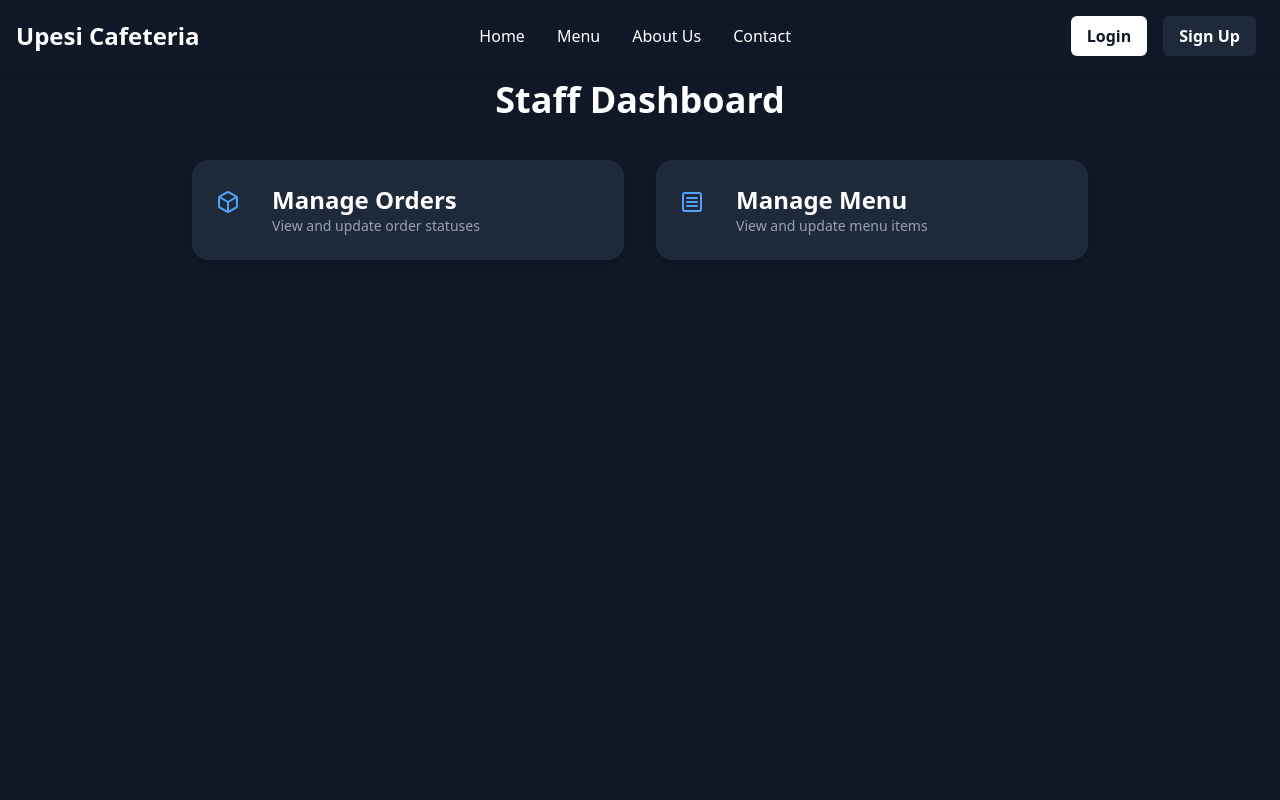
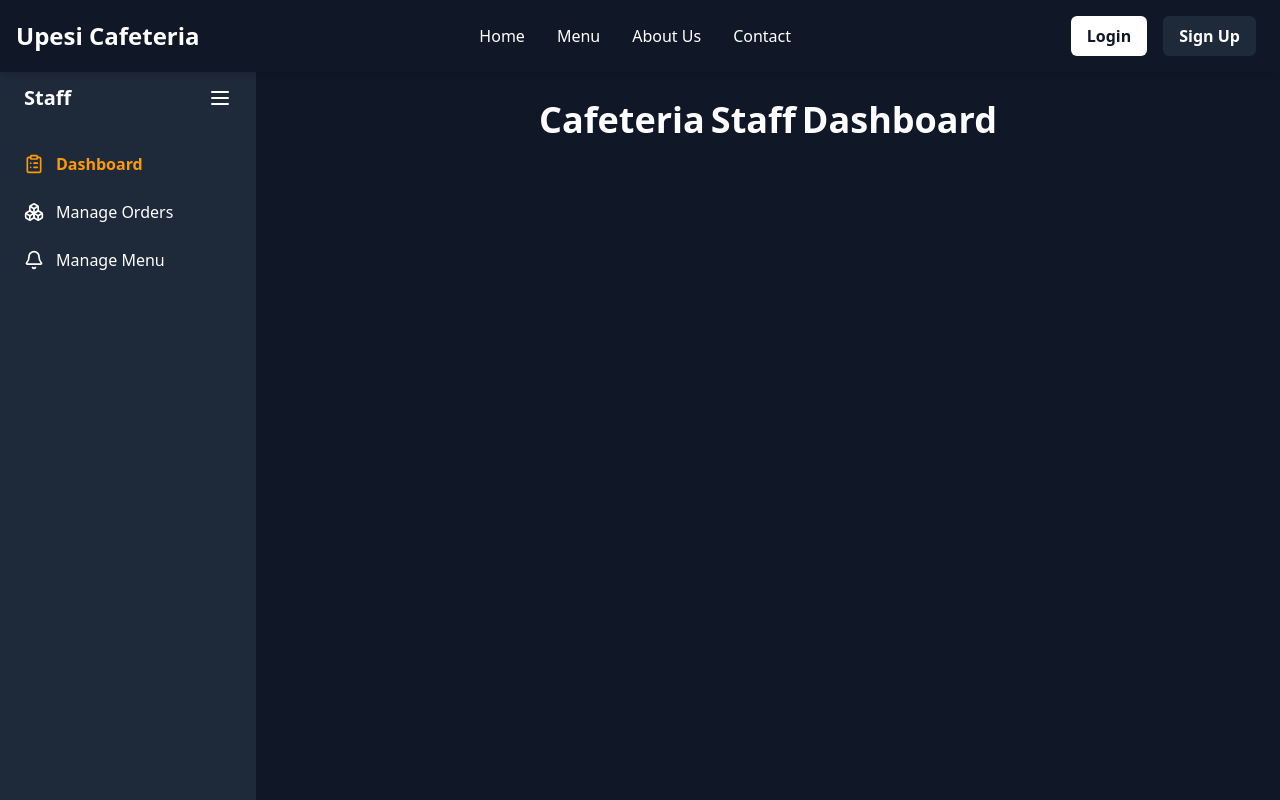
Before and after one commit to jasonAnyango/CSProject1-UpesiCafeteria, a React (Vite) app in the folder frontend/: page /staff in a window 1280 px wide. Shown: the top 800 px of the page. Built offline with nearby package versions, Linux system fonts and the light colour scheme.

Commit message:
Functional StaffDashboard, Updated Menu, Updated Delivery locations

```diff
--- a/frontend/src/App.jsx
+++ b/frontend/src/App.jsx
@@ -12,7 +12,6 @@ import Checkout from "./pages/Checkout.jsx"
 import Payment from "./pages/Payment.jsx"
 import MyOrders from "./pages/MyOrders.jsx"
 import Administrator from "./pages/Administrator.jsx"
-//import StaffDashboard from "./pages/StaffDashboard.jsx"
 import Verify from "./pages/Verify.jsx"
 import ForgotPassword from "./pages/ForgotPassword.jsx"
 import VerifyResetOtp from "./pages/VerifyResetOtp.jsx"
@@ -51,7 +50,7 @@ const App = () => {
             <Route path="/checkout" element={<Checkout/>}></Route>
             <Route path="/payment" element={<Payment/>}></Route>
             <Route path="/myorder" element={<MyOrders/>}></Route>
-            <Route path="/administrator" element={<Administrator/>}></Route>
+            <Route path="/admin" element={<Administrator/>}></Route>
             <Route path="/staff" element={<StaffDashboard/>}></Route>
             <Route path="/admin/users" element={<UserManagement />}></Route>
             <Route path="/admin/users/add" element={<AddUser />}></Route>
--- a/frontend/src/pages/AdminDeliveryLocations.jsx
+++ b/frontend/src/pages/AdminDeliveryLocations.jsx
@@ -55,7 +55,7 @@ const AdminDeliveryLocations = () => {
   const deleteLocation = async (id) => {
     if (!window.confirm('Are you sure you want to delete this location?')) return;
     try {
-      await axios.delete(`http://localhost:5000/api/admin/deliveryLocation${id}`);
+      await axios.delete(`http://localhost:5000/api/admin/deliveryLocation/${id}`);
       fetchLocations();
     } catch (err) {
       console.error(err);
@@ -89,7 +89,6 @@ const AdminDeliveryLocations = () => {
       {/* Main Content */}
       <main className="flex-1 p-6 md:p-10 space-y-10">
         <h1 className="text-3xl font-bold mb-6">📍 Manage Delivery Locations</h1>
-
         {/* Form */}
         <form
           onSubmit={addLocation}
@@ -118,7 +117,8 @@ const AdminDeliveryLocations = () => {
           >
             Add Location
           </button>
-          {error && <p className="text-red-400 mt-3">{error}</p>}
+          {error && <p className="text-red-400 mt-3">{error}</p>
+          }
         </form>
 
         {/* Location Cards */}
--- a/frontend/src/pages/StaffDashboard.jsx
+++ b/frontend/src/pages/StaffDashboard.jsx
@@ -1,43 +1,86 @@
-import React from 'react';
-import { motion } from 'framer-motion';
-import { Link } from 'react-router-dom';
-import { Box, SquareMenu } from 'lucide-react'
+// src/pages/StaffDashboard.jsx
+import React, { useState, useEffect } from 'react';
+import axios from 'axios';
+import { Link, useLocation, Outlet } from 'react-router-dom';
+import {
+  Bell,
+  ClipboardList,
+  Boxes,
+  Menu as MenuIcon,
+} from 'lucide-react';
 
 const StaffDashboard = () => {
+  const [sidebarOpen, setSidebarOpen] = useState(true);
+  const location = useLocation();           // <-- to detect current path
+
+  /* helper to decide active style */
+  const isActive = (path) => location.pathname === path;
+
   return (
-        <div className="min-h-screen bg-gray-900 text-white px-4 py-10 flex flex-col items-center">
-            <h1 className="text-4xl font-bold mb-10 text-center">Staff Dashboard</h1>
+    <div className="min-h-screen flex bg-gray-900 text-white mt-5">
+      {/* ░░ Sidebar ░░ */}
+      <aside
+        className={`${
+          sidebarOpen ? 'w-64' : 'w-20'
+        } bg-gray-800 p-6 transition-all duration-300 space-y-10 hidden md:block`}
+      >
+        <div className="flex justify-between items-center">
+          <h1 className={`text-xl font-bold ${!sidebarOpen && 'hidden'}`}>
+            Staff
+          </h1>
+          <button onClick={() => setSidebarOpen(!sidebarOpen)}>
+            <MenuIcon className="w-6 h-6 text-white" />
+          </button>
+        </div>
 
-            <div className="grid grid-cols-1 md:grid-cols-2 gap-8 w-full max-w-4xl">
-                {/* Manage Orders Card */}
-                <motion.div whileHover={{ scale: 1.05 }} transition={{ type: 'spring', stiffness: 300 }}>
+        <nav className="space-y-6 mt-6">
+          <Link
+            to="/staff"
+            className={`flex items-center gap-3 ${
+              isActive('/staff')
+                ? 'text-amber-500 font-semibold'
+                : 'hover:text-amber-500'
+            }`}
+          >
+            <ClipboardList className="w-5 h-5" />
+            {sidebarOpen && 'Dashboard'}
+          </Link>
+
           <Link
             to="/staff/orders"
-                        className="flex items-center gap-4 bg-gray-800 p-6 rounded-2xl shadow-lg hover:bg-gray-700 transition duration-300"
+            className={`flex items-center gap-3 ${
+              isActive('/staff/orders')
+                ? 'text-amber-500 font-semibold'
+                : 'hover:text-amber-500'
+            }`}
           >
-                        <span className="w-10 h-10 text-blue-400"><Box /></span>
-                        <div>
-                            <h2 className="text-2xl font-semibold">Manage Orders</h2>
-                            <p className="text-sm text-gray-400">View and update order statuses</p>
-                        </div>
+            <Boxes className="w-5 h-5" />
+            {sidebarOpen && 'Manage Orders'}
           </Link>
-                </motion.div>
-                {/* Manage Menu Card */}
-                <motion.div whileHover={{ scale: 1.05 }} transition={{ type: 'spring', stiffness: 300 }}>
+
           <Link
             to="/staff/menu"
-                        className="flex items-center gap-4 bg-gray-800 p-6 rounded-2xl shadow-lg hover:bg-gray-700 transition duration-300"
+            className={`flex items-center gap-3 ${
+              isActive('/staff/menu')
+                ? 'text-amber-500 font-semibold'
+                : 'hover:text-amber-500'
+            }`}
           >
-                        <span className="w-10 h-10 text-blue-400"><SquareMenu /></span>
-                        <div>
-                            <h2 className="text-2xl font-semibold">Manage Menu</h2>
-                            <p className="text-sm text-gray-400">View and update menu items</p>
+            <Bell className="w-5 h-5" />
+            {sidebarOpen && 'Manage Menu'}
+          </Link>
+        </nav>
+      </aside>
+
+      {/* ░░ Main Panel ░░ */}
+      <main className="flex-1 p-6 md:p-10 space-y-10 overflow-y-auto">
+        <h1 className="text-4xl font-bold text-center">
+          Cafeteria Staff Dashboard
+        </h1>
+        <Outlet />   {/* nested route renders here */}
+      </main>
     </div>
-                    </Link>
-                </motion.div>
-            </div>
-        </div>
-    )
-}
+  );
+};
 
 export default StaffDashboard;
--- a/frontend/src/pages/StaffMenu.jsx
+++ b/frontend/src/pages/StaffMenu.jsx
@@ -1,13 +1,23 @@
 import React, { useEffect, useState } from 'react'
 import axios from 'axios'
 import Swal from 'sweetalert2'
+import { Link, useLocation } from 'react-router-dom'
+import { Menu, Box, SquareMenu, Bell } from 'lucide-react'
 
 const StaffMenu = () => {
   const [menuItems, setMenuItems] = useState([])
   const [loading, setLoading] = useState(true)
   const [error, setError] = useState(null)
-  const [formData, setFormData] = useState({ name: '', price: '', description: '', image_url: '', category: '' })
+  const [formData, setFormData] = useState({
+    name: '',
+    price: '',
+    description: '',
+    image_url: '',
+    category: ''
+  })
   const [editingItemId, setEditingItemId] = useState(null)
+  const [sidebarOpen, setSidebarOpen] = useState(true)
+  const location = useLocation()
 
   const fetchMenuItems = async () => {
     try {
@@ -82,15 +92,65 @@ const StaffMenu = () => {
     window.scrollTo({ top: 0, behavior: 'smooth' })
   }
 
+  const isActive = (path) => location.pathname === path
+
   useEffect(() => {
     fetchMenuItems()
   }, [])
 
   return (
-    <div className="min-h-screen bg-gray-950 text-white px-6 py-10">
-      <h1 className="text-4xl font-bold text-center mb-8">🍽️ Menu Management</h1>
+    <div className="min-h-screen flex bg-gray-900 text-white mt-5">
+      {/* Sidebar */}
+      <aside
+        className={`${
+          sidebarOpen ? 'w-64' : 'w-20'
+        } bg-gray-800 p-6 space-y-10 transition-all duration-300 hidden md:block`}
+      >
+        <div className="flex justify-between items-center">
+          <h1 className={`text-xl font-bold ${!sidebarOpen && 'hidden'}`}>Staff</h1>
+          <button onClick={() => setSidebarOpen(!sidebarOpen)}>
+            <Menu className="w-6 h-6 text-white" />
+          </button>
+        </div>
 
-      {/* Form for Add/Edit */}
+        <nav className="space-y-6 mt-6">
+          <Link
+            to="/staff"
+            className={`flex items-center gap-3 font-semibold ${
+              isActive('/staff') ? 'text-amber-500' : 'hover:text-amber-500'
+            }`}
+          >
+            <Box className="w-5 h-5" />
+            {sidebarOpen && 'Dashboard'}
+          </Link>
+
+          <Link
+            to="/staff/orders"
+            className={`flex items-center gap-3 ${
+              isActive('/staff/orders') ? 'text-amber-500' : 'hover:text-amber-500'
+            }`}
+          >
+            <Bell className="w-5 h-5" />
+            {sidebarOpen && 'Manage Orders'}
+          </Link>
+
+          <Link
+            to="/staff/menu"
+            className={`flex items-center gap-3 ${
+              isActive('/staff/menu') ? 'text-amber-500' : 'hover:text-amber-500'
+            }`}
+          >
+            <SquareMenu className="w-5 h-5" />
+            {sidebarOpen && 'Manage Menu'}
+          </Link>
+        </nav>
+      </aside>
+
+      {/* Main content */}
+      <main className="flex-1 p-8 md:p-12">
+        <h1 className="text-4xl font-bold mb-10 text-center md:text-left">🍽️ Menu Management</h1>
+
+        {/* Form */}
         <div className="max-w-xl mx-auto mb-10 bg-gray-800 p-6 rounded-lg shadow-lg">
           <h2 className="text-xl font-semibold mb-4">{editingItemId ? 'Edit' : 'Add'} Menu Item</h2>
           <form onSubmit={handleFormSubmit} className="space-y-4">
@@ -158,6 +218,7 @@ const StaffMenu = () => {
             </table>
           </div>
         )}
+      </main>
     </div>
   )
 }
--- a/frontend/src/pages/StaffOrders.jsx
+++ b/frontend/src/pages/StaffOrders.jsx
@@ -1,11 +1,15 @@
 import React, { useEffect, useState } from 'react'
 import axios from 'axios'
 import Swal from 'sweetalert2'
+import { Link, useLocation } from 'react-router-dom'
+import { Menu, Box, SquareMenu, Bell } from 'lucide-react'
 
 const StaffOrders = () => {
   const [orders, setOrders] = useState([])
   const [loading, setLoading] = useState(true)
   const [error, setError] = useState(null)
+  const [sidebarOpen, setSidebarOpen] = useState(true)
+  const location = useLocation()
 
   const fetchOrders = async () => {
     try {
@@ -58,9 +62,61 @@ const StaffOrders = () => {
     }
   }
 
+  const isActive = (path) => location.pathname === path
+
   return (
-    <div className="min-h-screen bg-gray-950 text-white px-6 py-10">
-      <h1 className="text-4xl font-extrabold text-center mb-8 text-white">📦 Staff Order Management</h1>
+    <div className="min-h-screen flex bg-gray-900 text-white mt-5">
+      {/* Sidebar */}
+      <aside
+        className={`${
+          sidebarOpen ? 'w-64' : 'w-20'
+        } bg-gray-800 p-6 space-y-10 transition-all duration-300 hidden md:block`}
+      >
+        <div className="flex justify-between items-center">
+          <h1 className={`text-xl font-bold ${!sidebarOpen && 'hidden'}`}>Staff</h1>
+          <button onClick={() => setSidebarOpen(!sidebarOpen)}>
+            <Menu className="w-6 h-6 text-white" />
+          </button>
+        </div>
+
+        <nav className="space-y-6 mt-6">
+          <Link
+            to="/staff"
+            className={`flex items-center gap-3 font-semibold ${
+              isActive('/staff') ? 'text-amber-500' : 'hover:text-amber-500'
+            }`}
+          >
+            <Box className="w-5 h-5" />
+            {sidebarOpen && 'Dashboard'}
+          </Link>
+
+          <Link
+            to="/staff/orders"
+            className={`flex items-center gap-3 ${
+              isActive('/staff/orders') ? 'text-amber-500' : 'hover:text-amber-500'
+            }`}
+          >
+            <Bell className="w-5 h-5" />
+            {sidebarOpen && 'Manage Orders'}
+          </Link>
+
+          <Link
+            to="/staff/menu"
+            className={`flex items-center gap-3 ${
+              isActive('/staff/menu') ? 'text-amber-500' : 'hover:text-amber-500'
+            }`}
+          >
+            <SquareMenu className="w-5 h-5" />
+            {sidebarOpen && 'Manage Menu'}
+          </Link>
+        </nav>
+      </aside>
+
+      {/* Main */}
+      <main className="flex-1 p-8 md:p-12">
+        <h1 className="text-4xl font-bold mb-10 text-center md:text-left">
+          📦 Staff Order Management
+        </h1>
 
         {loading ? (
           <p className="text-center text-gray-400">Loading...</p>
@@ -68,7 +124,7 @@ const StaffOrders = () => {
           <p className="text-center text-red-500">{error}</p>
         ) : (
           <div className="max-w-6xl mx-auto overflow-x-auto">
-          <div className="rounded-xl overflow-hidden shadow-xl bg-gray-900">
+            <div className="rounded-2xl overflow-hidden shadow-xl bg-gray-900">
               <table className="min-w-full divide-y divide-gray-700">
                 <thead className="bg-gray-800">
                   <tr>
@@ -110,6 +166,7 @@ const StaffOrders = () => {
             </div>
           </div>
         )}
+      </main>
     </div>
   )
 }
```
Lines whose indentation alone changed are shown as unchanged.
